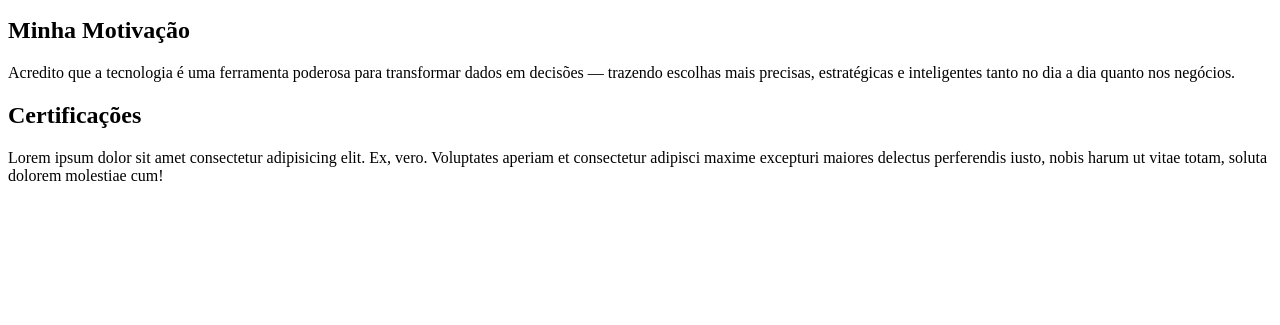
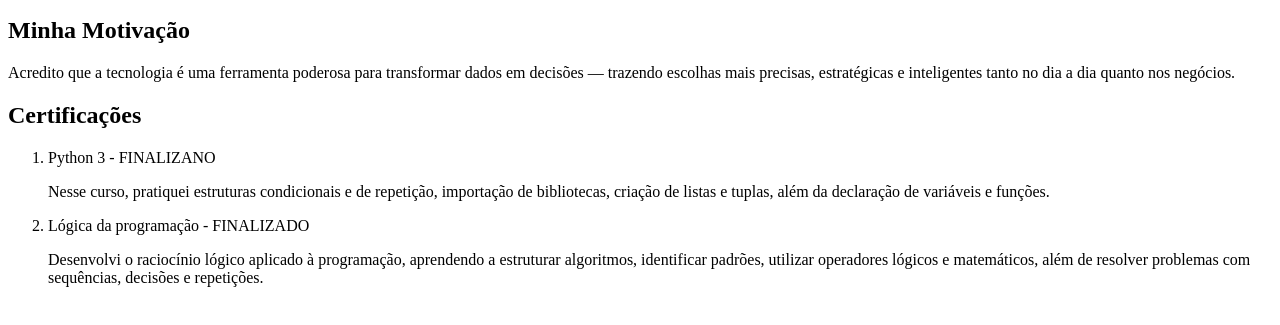
Before and after one commit to karlabeatrizw/Projeto-site, a plain HTML site: page index.html in a window 1280 px wide. Shown: the part 101-426 px from the top of the page. Drawn offline with Linux system fonts and the light colour scheme.

Commit message:
coloquei listas

```diff
--- a/index.html
+++ b/index.html
@@ -17,7 +17,16 @@
         </article>
         <article>
             <h2>Certificações</h2>
-            <p>Lorem ipsum dolor sit amet consectetur adipisicing elit. Ex, vero. Voluptates aperiam et consectetur adipisci maxime excepturi maiores delectus perferendis iusto, nobis harum ut vitae totam, soluta dolorem molestiae cum!</p>
+            <p>
+                <ol>
+                    <li>Python 3 - FINALIZANO</li>
+                    <p>Nesse curso, pratiquei estruturas condicionais e de repetição, importação de bibliotecas, criação de listas e tuplas, além da declaração de variáveis e funções.</p>
+                    <li>Lógica da programação - FINALIZADO
+                        <p>Desenvolvi o raciocínio lógico aplicado à programação, aprendendo a estruturar algoritmos, identificar padrões, utilizar operadores lógicos e matemáticos, além de resolver problemas com sequências, decisões e repetições.</p>
+                    </li>
+
+                </ol>
+            </p>
         </article>
     </main>
 </body>
```
